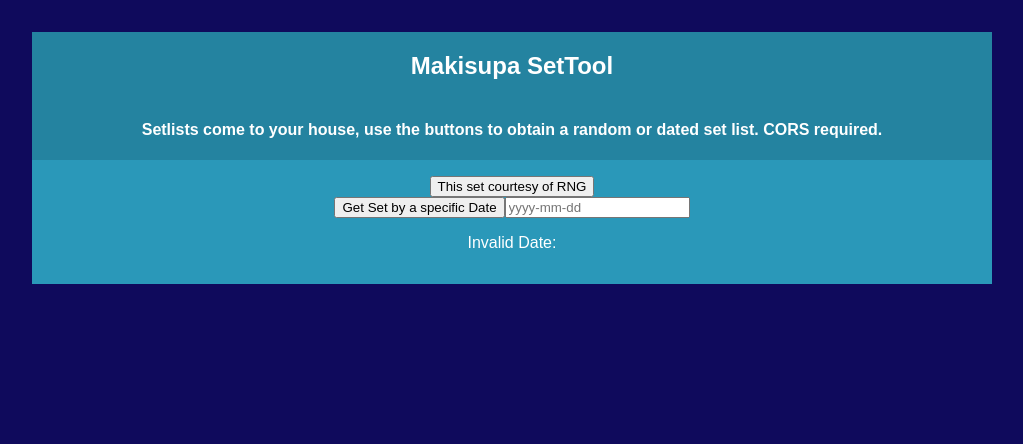
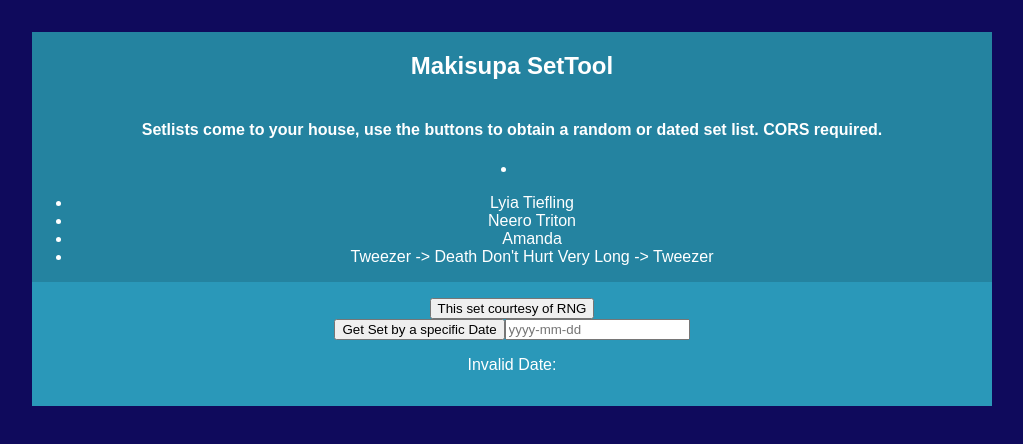
Before and after one commit to billbaincodes/carini-app, a React (Create React App) app: page / in a window 1280 px wide. Shown: the top 444 px of the page, without its empty margins (128-1151 px from the left). Built offline with nearby package versions, Linux system fonts and the light colour scheme.

Commit message:
Add splash page content

```diff
--- a/package.json
+++ b/package.json
@@ -1,5 +1,5 @@
 {
-  "name": "carini-setfinder",
+  "name": "carini-set-finder",
   "version": "0.1.0",
   "private": true,
   "dependencies": {
--- a/src/App.js
+++ b/src/App.js
@@ -10,6 +10,14 @@ class App extends Component {
       <div className="container">
         <h2>Makisupa SetTool</h2>
         <h4>Setlists come to your house, use the buttons to obtain a random or dated set list. CORS required.</h4>
+        <li>
+          <ul>
+            <li>Lyia Tiefling</li>
+            <li>Neero Triton</li>
+            <li>Amanda</li>
+            <li>Tweezer -> Death Don't Hurt Very Long ->  Tweezer</li>
+          </ul>
+        </li>
         <div className="buttonContainer">
           <RandomSetGetter />
           <GetSetByDate />
```
